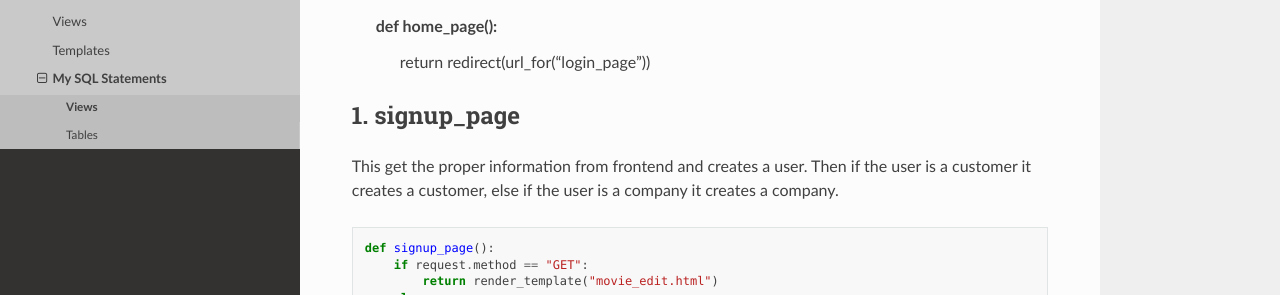
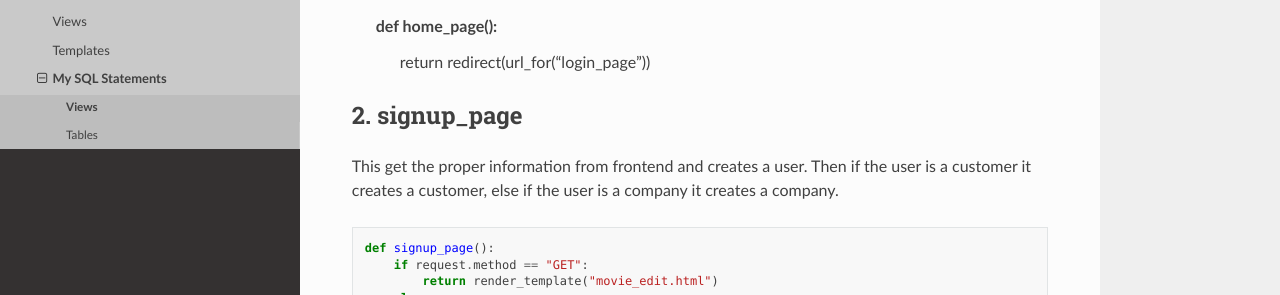
Before and after one commit to itucsdb1946/itucsdb1946, a Sphinx documentation site: the page built from docs/source/developer/member1.rst, in a window 1280 px wide and 900 px high. Shown: the part 249-544 px from the top of the window. Built offline with Sphinx 7.4.7 and the Read the Docs theme 2.0.0, drawn with Linux system fonts in a browser that asks for light colours.

Commit message:
Update member1.rst

```diff
--- a/docs/source/developer/member1.rst
+++ b/docs/source/developer/member1.rst
@@ -9,10 +9,10 @@ This routes you to the login page.
 .. code-block:: python
 
 	def home_page():
-    		return redirect(url_for("login_page"))
+	    return redirect(url_for("login_page"))
 
 **************
-1. signup_page
+2. signup_page
 **************
 
 This get the proper information from frontend and creates a user. Then if the user is a customer it creates a customer, else if the user is a company it creates a company.
```
